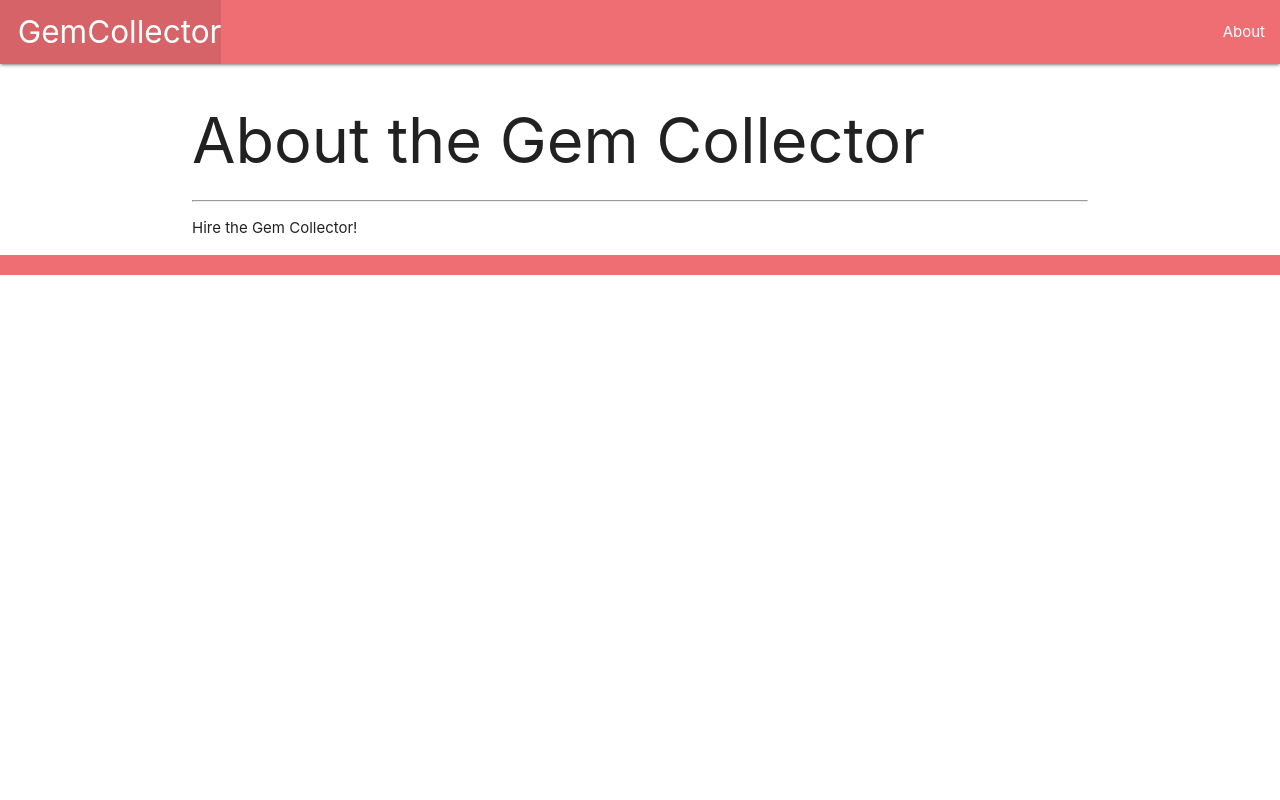
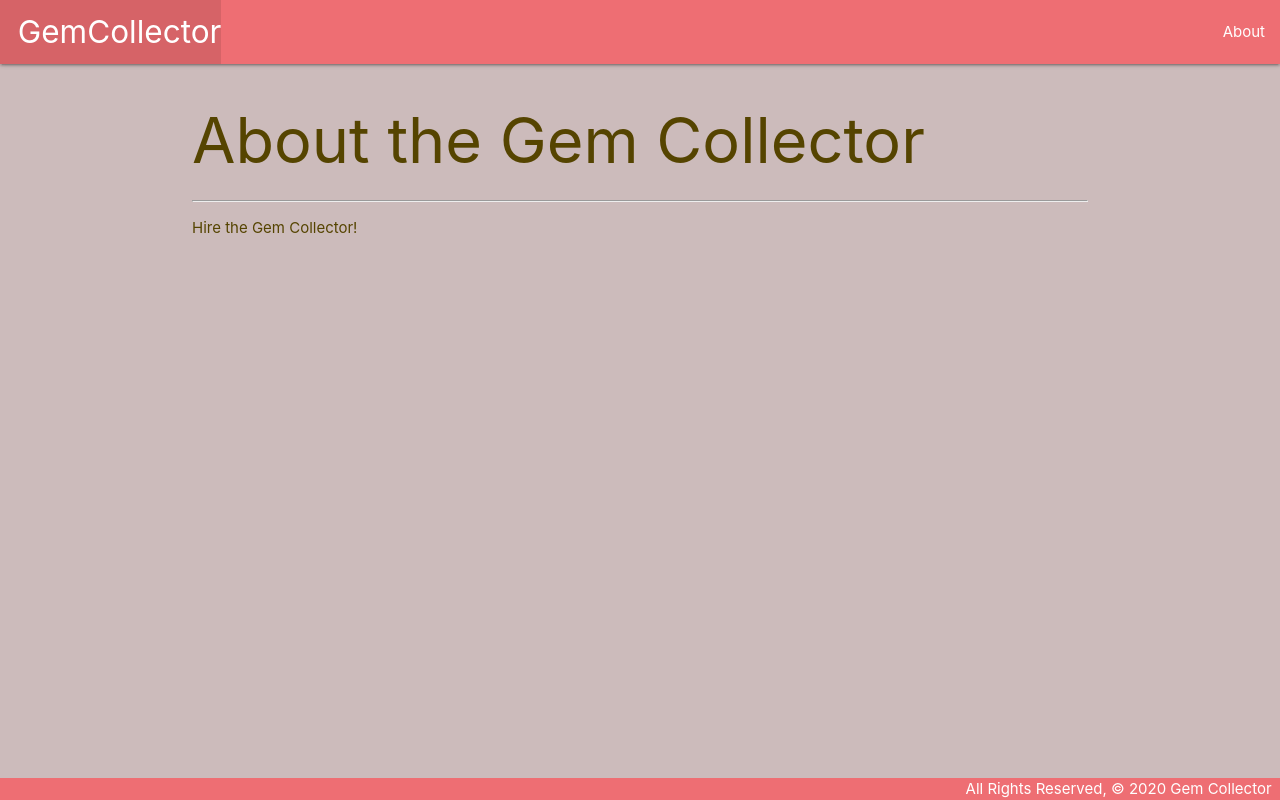
Before and after one commit to SamiaMehrdad/DjangoGems, a Django app: page /about/ in a window 1280 px wide. Run offline with Django 3.2, Linux system fonts and the light colour scheme.

Commit message:
Including Static Files

```diff
--- /dev/null
+++ b/djangoGems/main_app/static/css/style.css
@@ -0,0 +1,19 @@
+body {
+    display: flex;
+    min-height: 100vh;
+    flex-direction: column;
+    background-color: #cbb;
+
+  }
+
+  main {
+    flex: 1 0 auto;
+    color: #540;
+
+  }
+
+  footer.page-footer {
+    padding-top: 0;
+    text-align: right;
+
+  }
--- a/djangoGems/main_app/templates/base.html
+++ b/djangoGems/main_app/templates/base.html
@@ -1,3 +1,5 @@
+{% load static %}
+
 <!DOCTYPE html>
 <html lang="en">
 <head>
@@ -6,6 +8,7 @@
   <meta http-equiv="X-UA-Compatible" content="ie=edge">
   <title>Gem Collector</title>
   <link rel="stylesheet" href="https://cdnjs.cloudflare.com/ajax/libs/materialize/1.0.0/css/materialize.min.css">
+  <link rel="stylesheet" type="text/css" href="{% static 'css/style.css' %}">
 </head>
 <body>
   <header class="navbar-fixed">
--- a/djangoGems/manage.py
+++ b/djangoGems/manage.py
@@ -1,4 +1,4 @@
-#!/usr/bin/env python
+#! /usr/bin/python3
 """Django's command-line utility for administrative tasks."""
 import os
 import sys
```
Also changed, not shown: 1 other file.
